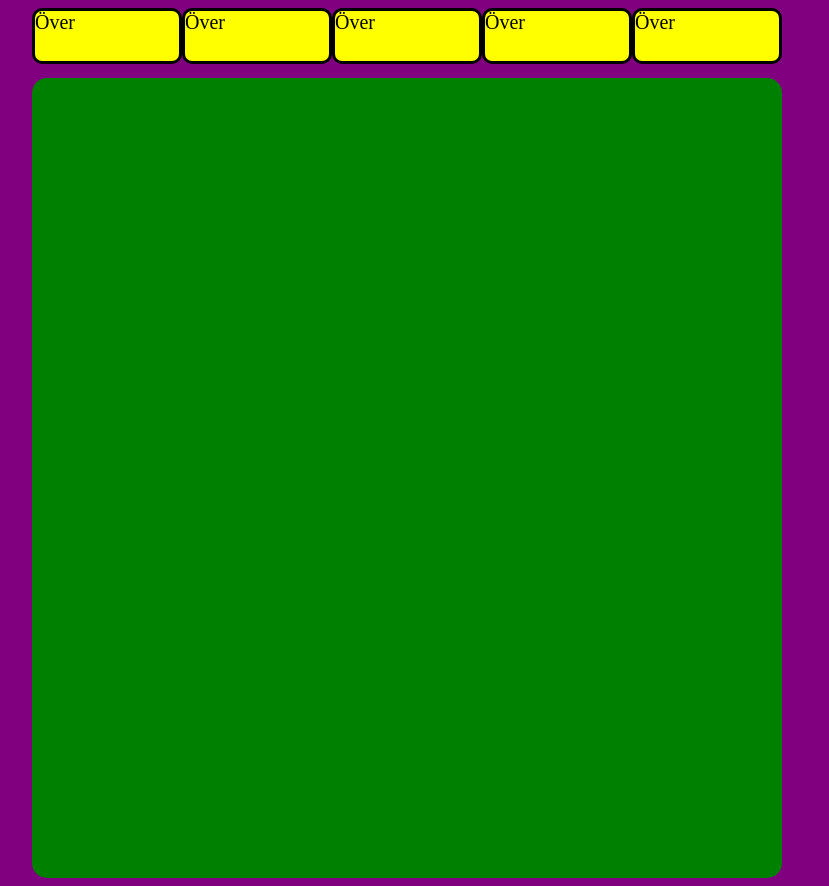
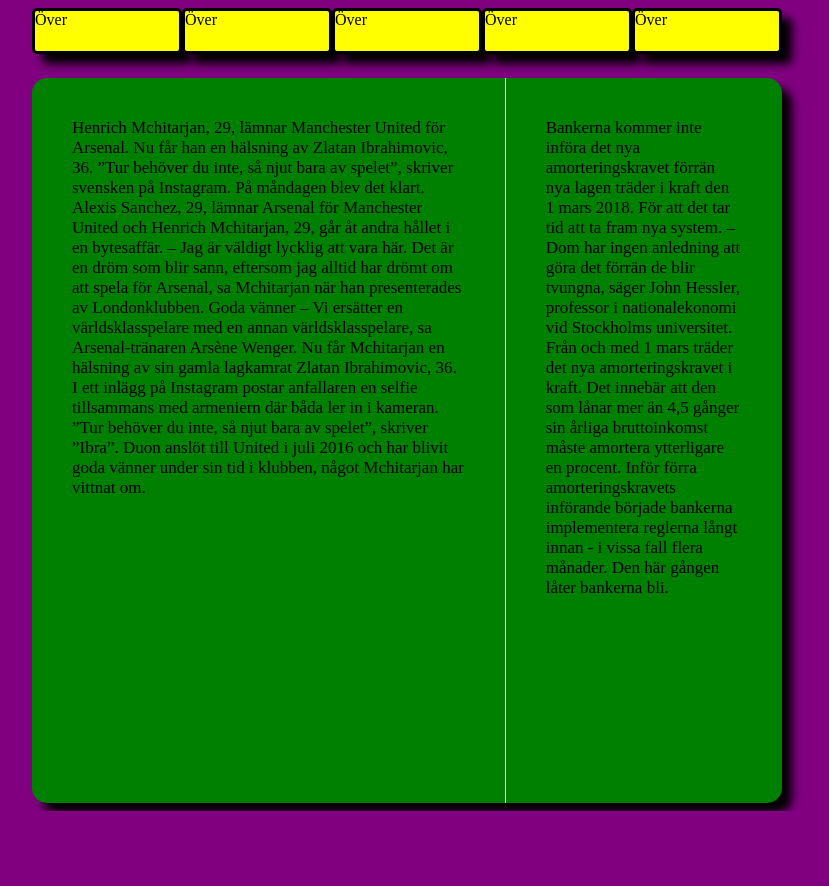
Before and after one commit to sedvin/Webbutv, a plain HTML site: page 2018-1-19 uppgift 1/index.html in a window 1280 px wide. Shown: the whole page, without its empty margins (233-1062 px from the left). After the commit the page ends 811 px from the top, so only its background shows below. Drawn offline with Linux system fonts and the light colour scheme.

Commit message:
18/01/23-2

```diff
--- a/2018-1-19 uppgift 1/index.html
+++ b/2018-1-19 uppgift 1/index.html
@@ -53,5 +53,28 @@
 
             <div class ="container2">
 
+              <div class="item1"> <div class="text1"> Henrich Mchitarjan, 29, lämnar Manchester United för Arsenal.
+
+Nu får han en hälsning av Zlatan Ibrahimovic, 36.
+
+”Tur behöver du inte, så njut bara av spelet”, skriver svensken på Instagram.
+På måndagen blev det klart.
+Alexis Sanchez, 29, lämnar Arsenal för Manchester United och Henrich Mchitarjan, 29, går åt andra hållet i en bytesaffär.
+– Jag är väldigt lycklig att vara här. Det är en dröm som blir sann, eftersom jag alltid har drömt om att spela för Arsenal, sa Mchitarjan när han presenterades av Londonklubben.
+Goda vänner
+– Vi ersätter en världsklasspelare med en annan världsklasspelare, sa Arsenal-tränaren Arsène Wenger.
+Nu får Mchitarjan en hälsning av sin gamla lagkamrat Zlatan Ibrahimovic, 36.
+I ett inlägg på Instagram postar anfallaren en selfie tillsammans med armeniern där båda ler in i kameran.
+”Tur behöver du inte, så njut bara av spelet”, skriver ”Ibra”.
+Duon anslöt till United i juli 2016 och har blivit goda vänner under sin tid i klubben, något Mchitarjan har vittnat om. </div>
+              </div>
+
+              <div class="item2"> <div class="text2"> Bankerna kommer inte införa det nya amorteringskravet förrän nya lagen träder i kraft den 1 mars 2018.
+För att det tar tid att ta fram nya system.
+– Dom har ingen anledning att göra det förrän de blir tvungna, säger John Hessler, professor i nationalekonomi vid Stockholms universitet.
+Från och med 1 mars träder det nya amorteringskravet i kraft. Det innebär att den som lånar mer än 4,5 gånger sin årliga bruttoinkomst måste amortera ytterligare en procent.
+Inför förra amorteringskravets införande började bankerna implementera reglerna långt innan - i vissa fall flera månader.
+Den här gången låter bankerna bli. </div>
+              </div>
 
             </div>
--- a/2018-1-19 uppgift 1/stilmall.css
+++ b/2018-1-19 uppgift 1/stilmall.css
@@ -13,13 +13,17 @@ body {
 
 .över{
 
+  /*display: flex;*/
   background-color: yellow;
   border-style: solid;
   width: 150px;
-  height: 50px;
-  border-radius: 10px;
-  text-align: left;
+  height: 40px;
+  border-radius: 5px;
+  /*ext-align: left;*/
+  justify-content: left;--------------
+  align-items: center;----------------
   font-size: 20px;
+  box-shadow: 10px 10px 10px;
 
 }
 
@@ -29,18 +33,46 @@ body {
       display: flex;
       background-color: green;
       width: 750px;
-      height: 800px;
+      height: 725px;
       margin:auto;
       border-radius: 15px;
+      box-shadow: 10px 10px 10px;
+}
+
+.item1{
+  display: flex;
+  width: 500px;
+  padding: 40px;
+  font-size: 17px;
+
+}
+
+
+.item2{
+  display: flex;
+  width: 250px;
+  padding: 40px;
+  font-size: 17px;
+  border-left: solid;
+  border-color: white;
+  border-width: 1px;
 }
 
 .Under{
   display: none;
+  border-style: solid;
+  border-radius: 5px;
+  background-color: yellow;
+  box-shadow: 10px 10px 10px;
+}
+
+.över:hover .Under{
+  display: block;
+  border-color: red;
 
 }
 
-.över:hover .under{
-  display: block;
-  background-color: blue;
+.över:hover {
+  color: red;
 
 }
```
